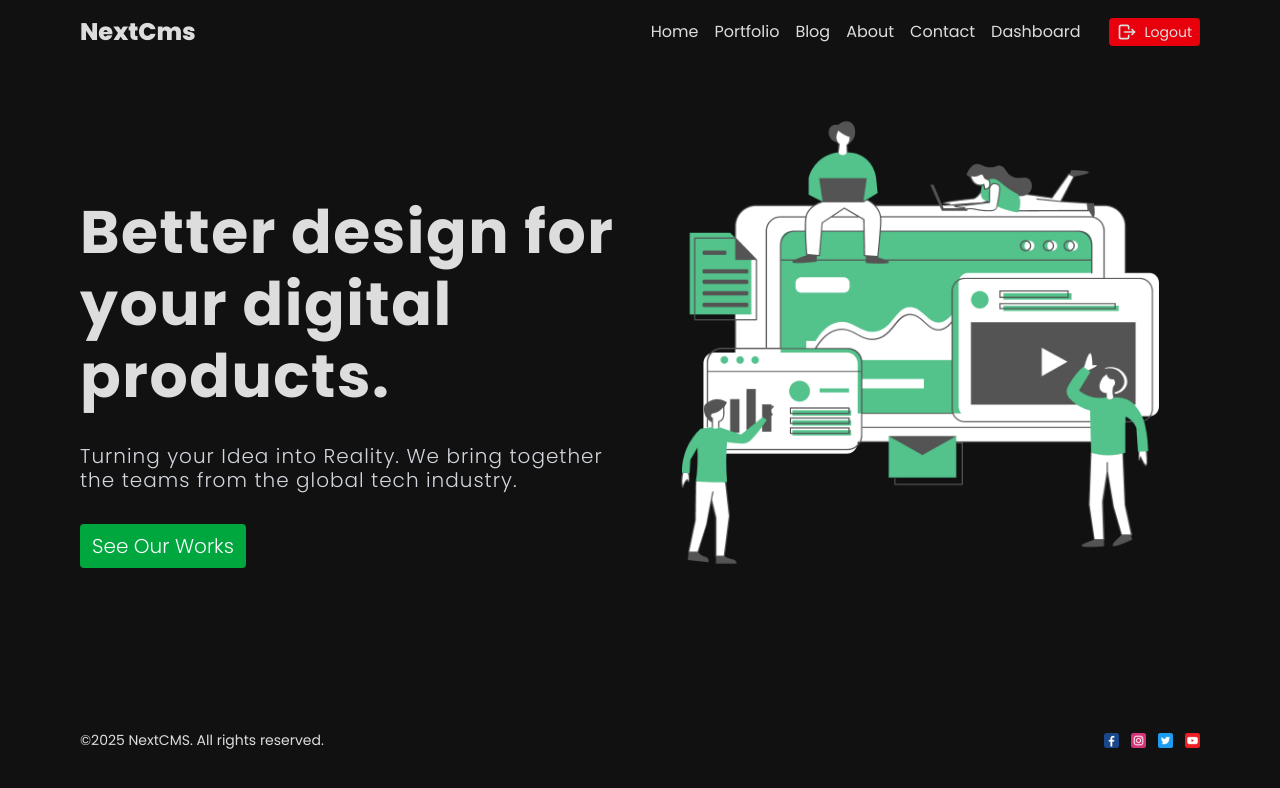
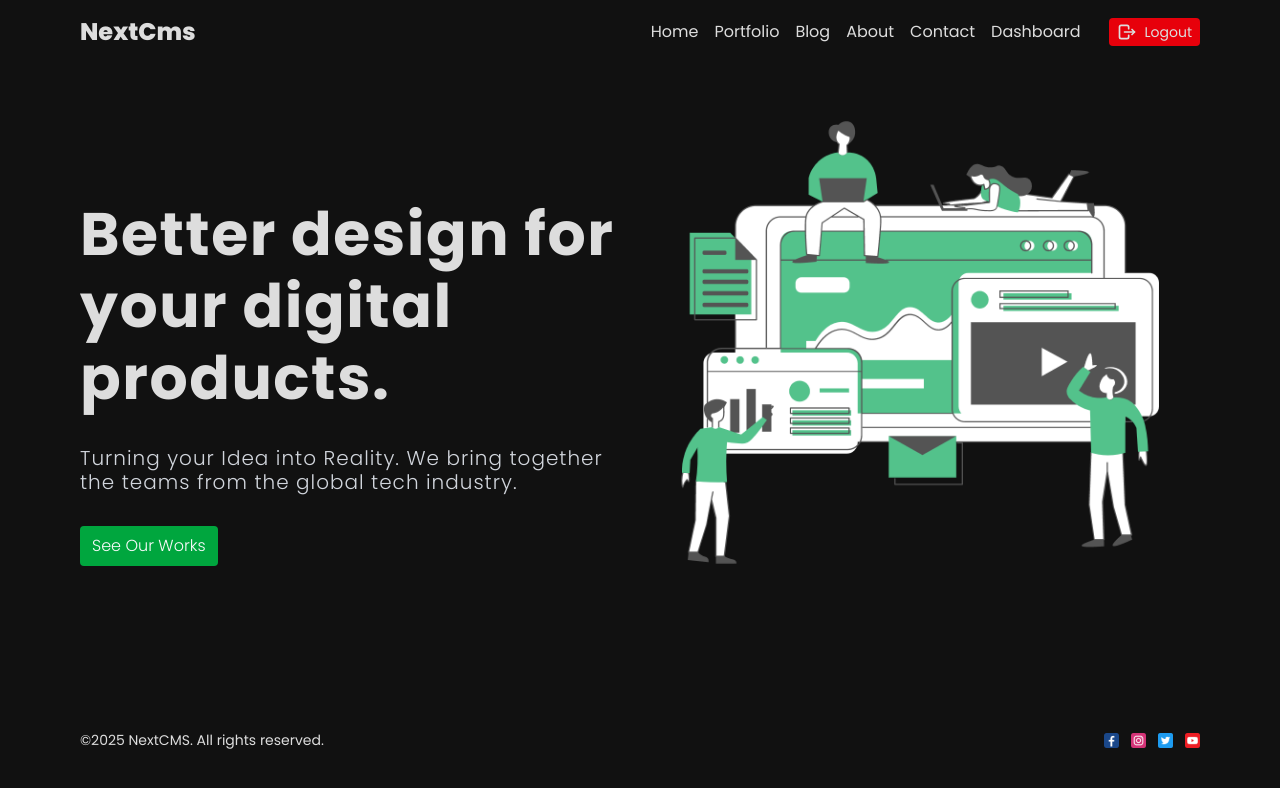
Before and after one commit to harsh-devjs/next-cms, a Next.js app: page / in a window 1280 px wide. Shown: the top 788 px of the page. Built offline with nearby package versions, Linux system fonts and the light colour scheme.

Commit message:
add Button component to home page

```diff
--- a/src/app/page.jsx
+++ b/src/app/page.jsx
@@ -1,3 +1,4 @@
+import Button from '@/components/Button'
 import Image from 'next/image'
 
 const Home = () => {
@@ -11,9 +12,7 @@
           <p className="font-light text-gray-300 text-sm md:text-base lg:text-xl leading-6 tracking-wider">
             Turning your Idea into Reality. We bring together the teams from the global tech industry.
           </p>
-          <button className="py-2 px-3 bg-green-600 text-gray-50 rounded cursor-pointer lg:w-fit lg:text-xl font-light">
-            See Our Works
-          </button>
+          <Button url='/portfolio' text='See Our Works' />
         </div>
       </div>
 
```
